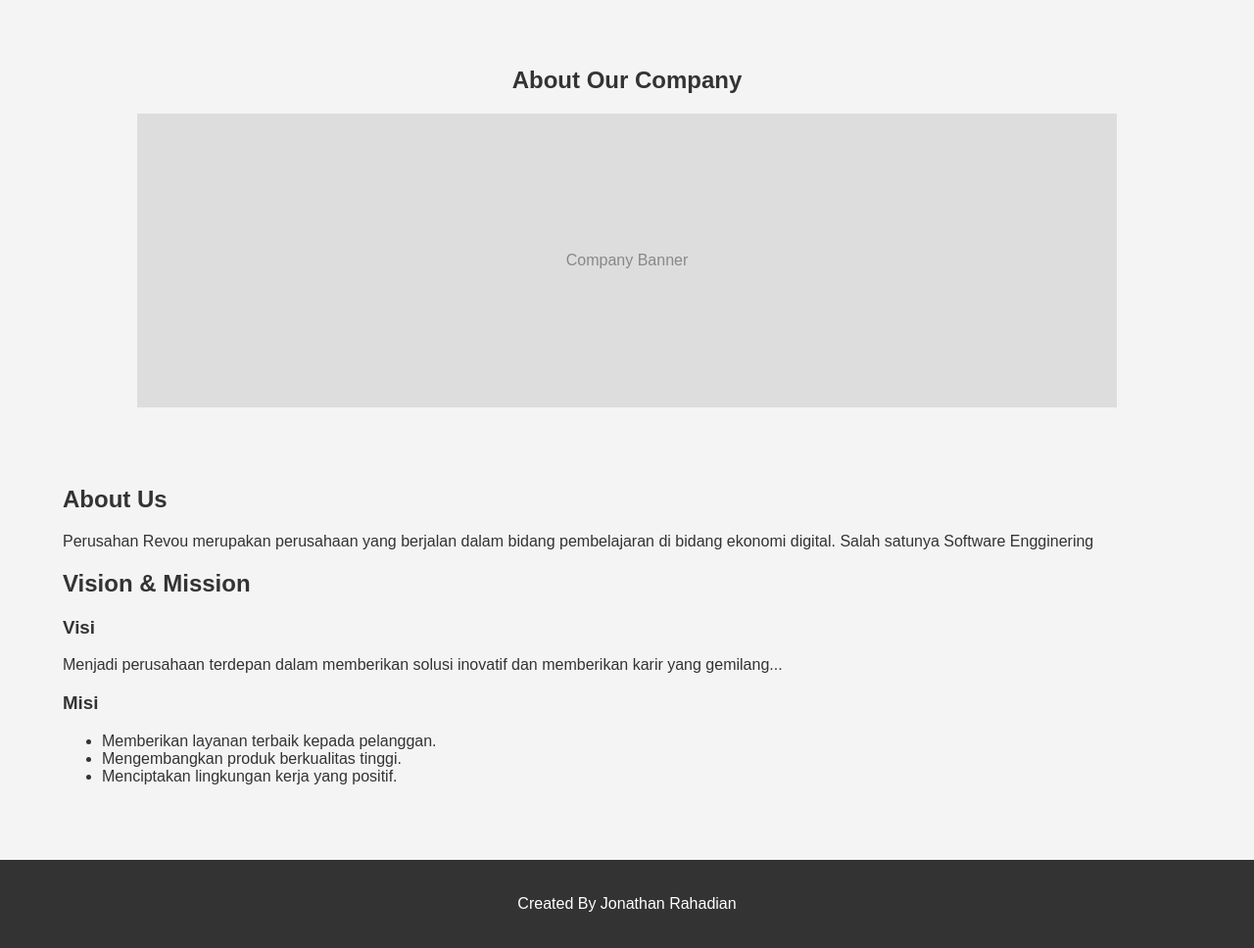
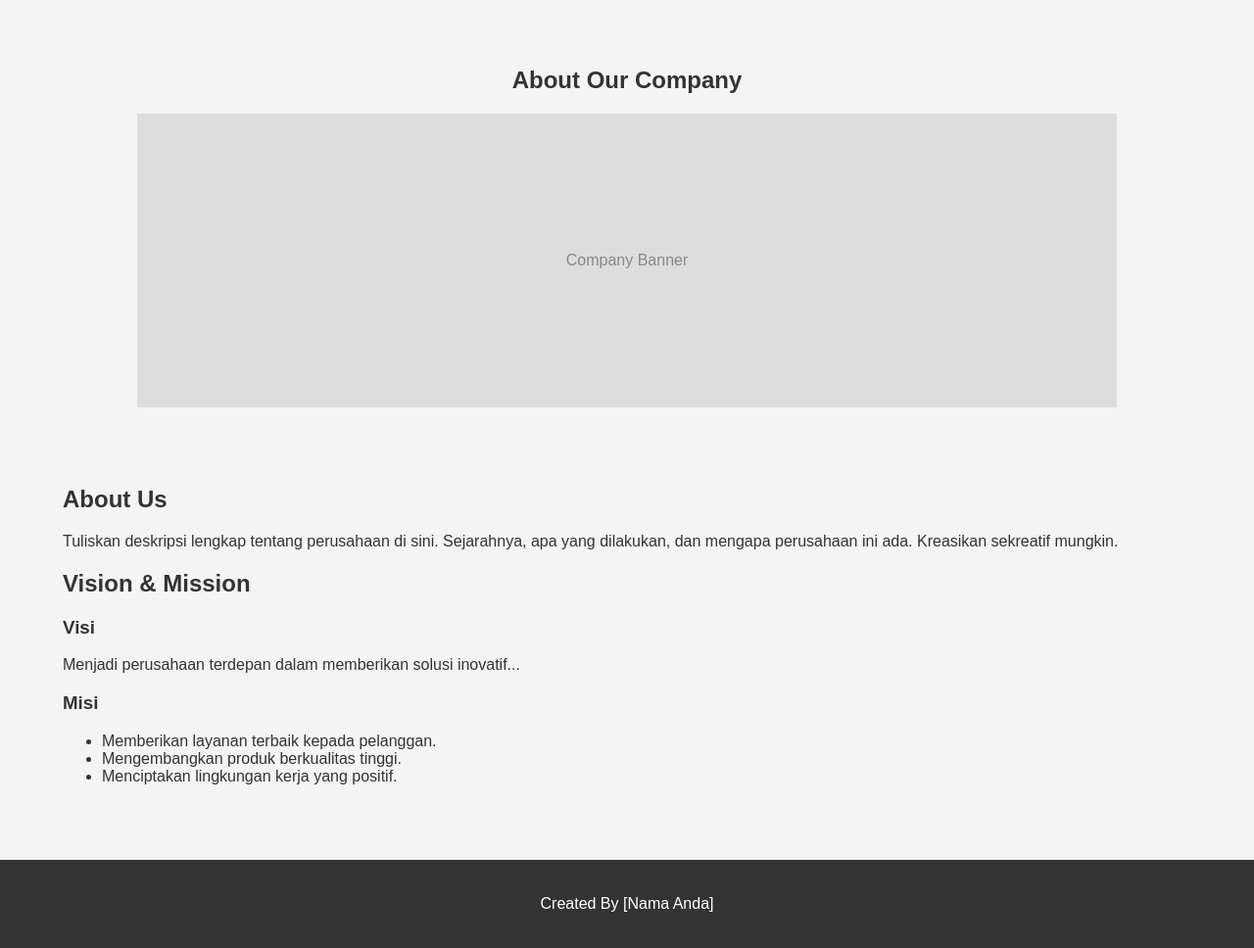
Before and after one commit to jonathanrahadian/CodingCamp-220925-JonathanAnandaRahadian, a plain HTML site: page profile.html in a window 1280 px wide. Shown: the part 72-1040 px from the top of the page at 98% size. Drawn offline with Linux system fonts and the light colour scheme.

Commit message:
feat: add initial website code

```diff
--- a/portofolio-project/js/script.js
+++ b/js/script.js
@@ -1,7 +1,7 @@
 // Menunggu seluruh konten halaman dimuat sebelum menjalankan script
 document.addEventListener('DOMContentLoaded', function() {
 
-    // --- Fitur 1: Selamat Datang ---
+    // --- Fitur 1: Sapaan Selamat Datang ---
     const userName = prompt("Please enter your name:", "");
     if (userName) {
         document.getElementById('welcome-text').innerText = `Hi ${userName}, Welcome To The Website`;
@@ -10,7 +10,7 @@ document.addEventListener('DOMContentLoaded', function() {
     // --- Fitur 2: Validasi dan Tampilan Form ---
     const messageForm = document.getElementById('message-form');
 
-    // Add event listener buat event 'submit' pada form
+    // Tambahkan event listener untuk event 'submit' pada form
     messageForm.addEventListener('submit', function(event) {
         // Mencegah form dari perilaku default-nya (reload halaman)
         event.preventDefault();
--- a/portofolio-project/profile.html
+++ b/profile.html
@@ -31,14 +31,14 @@
         <section class="profile-section">
             <h2>About Us</h2>
             <p>
-                Perusahan Revou merupakan perusahaan yang berjalan dalam bidang pembelajaran di bidang ekonomi digital. Salah satunya Software Engginering
+                Tuliskan deskripsi lengkap tentang perusahaan di sini. Sejarahnya, apa yang dilakukan, dan mengapa perusahaan ini ada. Kreasikan sekreatif mungkin.
             </p>
         </section>
 
         <section class="profile-section">
             <h2>Vision & Mission</h2>
             <h3>Visi</h3>
-            <p>Menjadi perusahaan terdepan dalam memberikan solusi inovatif dan memberikan karir yang gemilang...</p>
+            <p>Menjadi perusahaan terdepan dalam memberikan solusi inovatif...</p>
             <h3>Misi</h3>
             <ul>
                 <li>Memberikan layanan terbaik kepada pelanggan.</li>
@@ -49,7 +49,7 @@
     </main>
 
     <footer>
-        <p>Created By Jonathan Rahadian</p>
+        <p>Created By [Nama Anda]</p>
     </footer>
 </body>
 </html>
```
Also changed, not shown: css/style.css (renamed from portofolio-project/css/style.css), index.html (renamed from portofolio-project/index.html).
